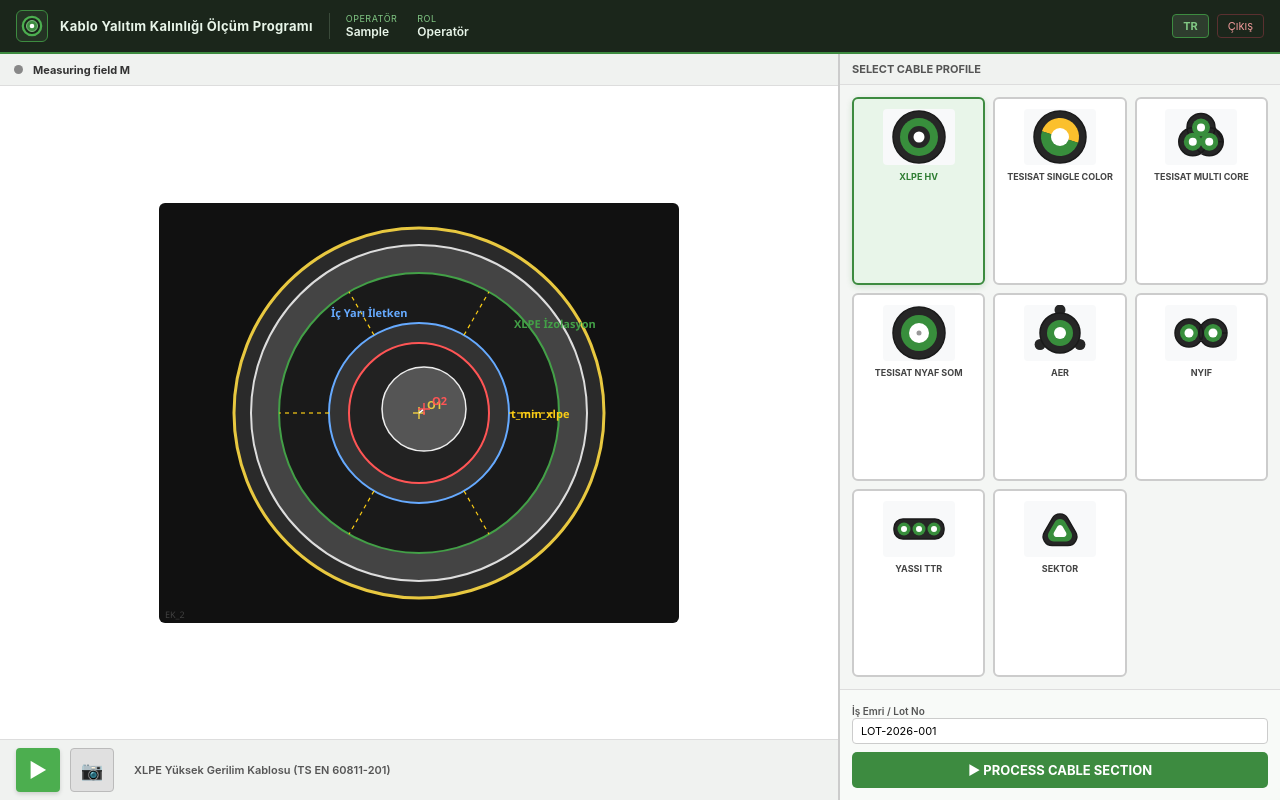
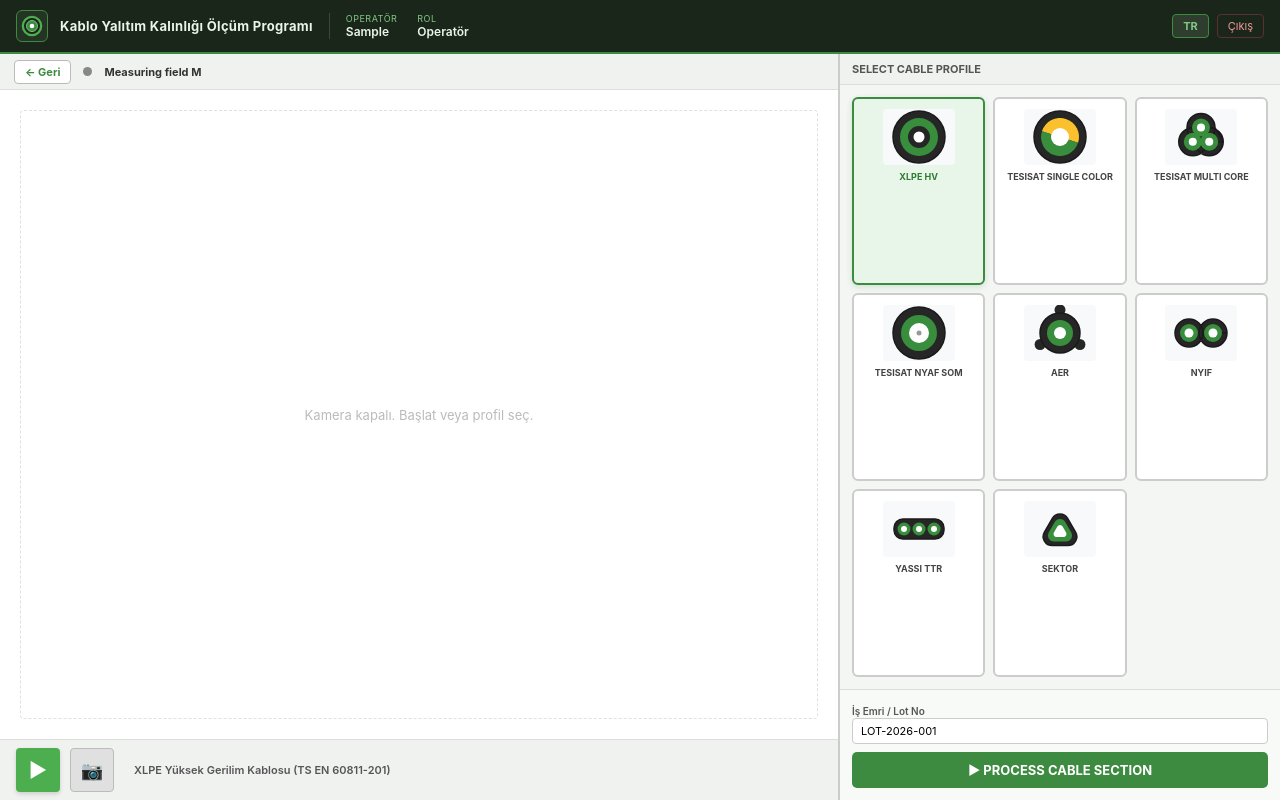
Before and after one commit to zkoc1/Cable_Insulation, a React (Vite) app: page / in a window 1280 px wide. Both pictures are taken after typing "Sample", "Sample123" into the empty fields and a click on the button "Giriş Yap". Built offline with nearby package versions, Linux system fonts and the light colour scheme.

Commit message:
add back button, white standby viewport and RGB multi-flash scan sequence

```diff
--- a/src/components/screens/MeasurementScreen.tsx
+++ b/src/components/screens/MeasurementScreen.tsx
@@ -2,13 +2,13 @@ import React, { useRef, useState, useCallback } from 'react';
 import { useAppStore } from '../../store/useAppStore';
 import { CABLE_PROFILES } from '../../core/data/profiles';
 import { translations } from '../../core/i18n/translations';
-import { CableCanvas } from '../cable/CableCanvas';
 import { CableIcon } from '../cable/CableIcon';
 import { MeasurementCalculationService } from '../../services/MeasurementCalculationService';
 import { MeasurementOverlayService } from '../../services/MeasurementOverlayService';
 import type { CableTypeCategory } from '../../core/interfaces/cable';
 
 type CamState = 'off' | 'live' | 'snapshot';
+type ProcessingPhase = 'idle' | 'red' | 'green' | 'blue' | 'complete';
 
 export const MeasurementScreen: React.FC = () => {
   const {
@@ -29,6 +29,7 @@ export const MeasurementScreen: React.FC = () => {
   const [camError, setCamError] = useState('');
   const [snapshotData, setSnapshotData] = useState<string | null>(null);
   const [isProcessing, setIsProcessing] = useState(false);
+  const [processingPhase, setProcessingPhase] = useState<ProcessingPhase>('idle');
   const [processedResult, setProcessedResult] = useState<import('../../core/interfaces/cable').IMeasurementResult | null>(null);
 
   const selected = CABLE_PROFILES.find(p => p.id === selectedCable);
@@ -60,12 +61,25 @@ export const MeasurementScreen: React.FC = () => {
     if (videoRef.current) videoRef.current.srcObject = null;
     setCamState('off');
     setIsProcessing(false);
+    setProcessingPhase('idle');
   }, []);
 
-  // Trigger VELOX Image Processing Workflow (Images 3, 4, 5)
+  // Back Button Action
+  const handleGoBack = () => {
+    setSnapshotData(null);
+    setProcessedResult(null);
+    setIsProcessing(false);
+    setProcessingPhase('idle');
+    if (camState === 'live') {
+      stopCamera();
+    }
+  };
+
+  // Multi-Flash RGB Lighting Sequence & Image Processing (Photos 3, 4, 5)
   const runImageProcessing = useCallback(async (targetCableType: CableTypeCategory) => {
     setIsProcessing(true);
     setProcessedResult(null);
+    setProcessingPhase('red');
 
     // Grab real camera frame if live camera stream is active
     let rawFrame: string | null = null;
@@ -81,7 +95,17 @@ export const MeasurementScreen: React.FC = () => {
       }
     }
 
-    // Composite VELOX colorized section with radial measurement lines (Image 5) over camera frame or clean canvas
+    // Step 2: Green Light Flash (350ms)
+    setTimeout(() => {
+      setProcessingPhase('green');
+    }, 350);
+
+    // Step 3: Blue Light Flash (700ms)
+    setTimeout(() => {
+      setProcessingPhase('blue');
+    }, 700);
+
+    // Composite final colorized section with radial lines (Photo 3)
     const { imagePath, measurementData } = await MeasurementOverlayService.createCompositedSnapshot(
       rawFrame,
       targetCableType,
@@ -89,7 +113,7 @@ export const MeasurementScreen: React.FC = () => {
       480
     );
 
-    // Simulate processing delay (Image 4: PROCESSING..)
+    // Step 4: Completion (1050ms)
     setTimeout(() => {
       const result = MeasurementCalculationService.calculate(
         targetCableType,
@@ -104,7 +128,8 @@ export const MeasurementScreen: React.FC = () => {
       setProcessedResult(result);
       setCamState('snapshot');
       setIsProcessing(false);
-    }, 1100);
+      setProcessingPhase('complete');
+    }, 1050);
   }, [camState, orderNumber, notes, session.username]);
 
   // Handle Cable Type selection
@@ -128,25 +153,40 @@ export const MeasurementScreen: React.FC = () => {
       {/* ── Sol: Cable Cross-Section Viewport (Images 3, 4, 5 Left Panel) ── */}
       <div style={{ flex: '1 1 0', display: 'flex', flexDirection: 'column', background: '#ffffff', minWidth: 0, borderRight: '2px solid #ccc', position: 'relative' }}>
 
-        {/* Viewport header */}
+        {/* Viewport Header Bar + Geri (Back) Button */}
         <div style={{
-          height: 32, background: '#f0f2f0', display: 'flex',
-          alignItems: 'center', padding: '0 14px', gap: 10, borderBottom: '1px solid #ddd',
+          height: 36, background: '#f0f2f0', display: 'flex',
+          alignItems: 'center', padding: '0 14px', gap: 12, borderBottom: '1px solid #ddd',
         }}>
+          {/* ← Geri Button */}
+          <button
+            onClick={handleGoBack}
+            style={{
+              padding: '4px 10px', background: '#fff', border: '1px solid #bbb',
+              borderRadius: 4, fontSize: 11, fontWeight: 700, color: '#3d8b40',
+              cursor: 'pointer', display: 'flex', alignItems: 'center', gap: 4,
+            }}
+          >
+            ← Geri
+          </button>
+
           <span style={{
             width: 9, height: 9, borderRadius: '50%',
             background: isProcessing ? '#00e676' : camState === 'live' ? '#2e7d32' : camState === 'snapshot' ? '#f59e0b' : '#888',
             display: 'inline-block',
           }} />
           <span style={{ color: '#333', fontSize: 11, fontWeight: 700 }}>
-            {isProcessing ? 'STATE-OF-THE-ART IMAGE PROCESSING ALGORITHMS' : 'Measuring field M'}
+            {isProcessing ? `RGB FLASH LIGHT SCAN (${processingPhase.toUpperCase()})` : 'Measuring field M'}
           </span>
           {camError && <span style={{ color: '#f55', fontSize: 11, marginLeft: 8 }}>⚠ {camError}</span>}
         </div>
 
-        {/* Cable Image Center Area */}
-        <div style={{ flex: 1, display: 'flex', alignItems: 'center', justifyContent: 'center', position: 'relative', overflow: 'hidden', background: '#ffffff', padding: 20 }}>
-          {/* Canlı Video Stream */}
+        {/* Cable Image Center Viewport */}
+        <div style={{
+          flex: 1, display: 'flex', alignItems: 'center', justifyContent: 'center',
+          position: 'relative', overflow: 'hidden', background: '#ffffff', padding: 20,
+        }}>
+          {/* Canlı Video Stream with Multi-Flash Lighting Filters (Photos 4, 5) */}
           <video
             ref={videoRef}
             autoPlay
@@ -155,11 +195,16 @@ export const MeasurementScreen: React.FC = () => {
             style={{
               display: camState === 'live' ? 'block' : 'none',
               width: '100%', height: '100%', objectFit: 'contain',
+              filter: processingPhase === 'red' ? 'sepia(1) hue-rotate(320deg) saturate(4)'
+                    : processingPhase === 'green' ? 'sepia(1) hue-rotate(90deg) saturate(5)'
+                    : processingPhase === 'blue' ? 'brightness(1.2) contrast(1.4)'
+                    : 'none',
+              transition: 'filter 0.2s ease',
             }}
           />
           <canvas ref={snapCanvas} style={{ display: 'none' }} />
 
-          {/* Colorized Processed Image with Radial Lines (Image 5 Left) */}
+          {/* Colorized Processed Image with Radial Lines (Photo 3) */}
           {camState === 'snapshot' && snapshotData && (
             <img
               src={snapshotData}
@@ -168,18 +213,24 @@ export const MeasurementScreen: React.FC = () => {
             />
           )}
 
-          {/* Standby Viewport Image (Image 3 Left) */}
+          {/* Standby Viewport: Plain Blank White (Photo 2 Exactly) */}
           {camState === 'off' && !snapshotData && (
-            <CableCanvas cableType={selectedCable} width={520} height={420} />
+            <div style={{
+              width: '100%', height: '100%', background: '#ffffff',
+              display: 'flex', alignItems: 'center', justifyContent: 'center',
+              color: '#bbb', fontSize: 13, border: '1px dashed #e0e0e0', borderRadius: 4,
+            }}>
+              Kamera kapalı. Başlat veya profil seç.
+            </div>
           )}
         </div>
 
-        {/* Bottom Control Bar (Image 3, 4, 5 Bottom Left) */}
+        {/* Bottom Control Bar */}
         <div style={{
           padding: '8px 16px', background: '#f0f2f0', borderTop: '1px solid #ddd',
           display: 'flex', alignItems: 'center', gap: 10,
         }}>
-          {/* Play / Process Button (Image 3, 4, 5) */}
+          {/* Play / Process Button */}
           <button
             onClick={() => runImageProcessing(selectedCable)}
             disabled={isProcessing}
@@ -211,10 +262,10 @@ export const MeasurementScreen: React.FC = () => {
         </div>
       </div>
 
-      {/* ── Sağ: VELOX Parameter / Results Panel (Images 3, 4, 5 Right Panel) ── */}
+      {/* ── Sağ: VELOX Parameter / Results Panel (Photos 3, 4, 5 Right Panel) ── */}
       <div style={{ width: 440, background: '#f4f6f4', display: 'flex', flexDirection: 'column', overflow: 'hidden' }}>
 
-        {/* 1. STATE: PROCESSING ANIMATION (Image 4 Right Side) */}
+        {/* 1. STATE: PROCESSING ANIMATION (Photo 4 & 5 Right Side) */}
         {isProcessing ? (
           <div style={{
             flex: 1, display: 'flex', alignItems: 'center', justifyContent: 'center',
@@ -223,20 +274,20 @@ export const MeasurementScreen: React.FC = () => {
             <div style={{
               fontSize: 26, fontWeight: 900, color: '#40c040',
               letterSpacing: 2, fontFamily: 'monospace',
-              animation: 'blink 0.8s infinite alternate',
+              animation: 'blink 0.6s infinite alternate',
             }}>
               PROCESSING..
             </div>
-            <div style={{ fontSize: 12, color: '#666' }}>
-              Kenar ve katman renklendirme algoritması çalışıyor...
+            <div style={{ fontSize: 11, color: '#666', fontFamily: 'monospace' }}>
+              Flash Işık & Katman Renklendirme Algoritması ({processingPhase.toUpperCase()})
             </div>
           </div>
         ) : processedResult ? (
 
-          /* 2. STATE: PROCESSED RESULTS & TEST PLAN TABLE (Image 5 Right Side) */
+          /* 2. STATE: PROCESSED RESULTS & TEST PLAN TABLE (Photo 3 Right Side) */
           <div style={{ flex: 1, display: 'flex', flexDirection: 'column', overflow: 'hidden', background: '#fff' }}>
 
-            {/* Test plan header bar matching Image 5 */}
+            {/* Test plan header bar */}
             <div style={{
               background: '#3d8b40', color: '#fff', padding: '8px 12px',
               fontSize: 12, fontWeight: 700, display: 'flex', alignItems: 'center', justifyContent: 'space-between',
@@ -247,7 +298,7 @@ export const MeasurementScreen: React.FC = () => {
               </span>
             </div>
 
-            {/* Results Table matching Image 5 Right Panel */}
+            {/* Results Table matching Photo 3 Right Panel */}
             <div style={{ flex: 1, overflowY: 'auto' }}>
 
               {/* Layer 01 - Outerlayer */}
@@ -273,7 +324,7 @@ export const MeasurementScreen: React.FC = () => {
                   style={{
                     display: 'grid', gridTemplateColumns: '1fr 80px 45px 40px',
                     padding: '6px 12px', borderBottom: '1px solid #eee', alignItems: 'center',
-                    fontSize: 11, background: p.passed ? '#daf2da' : '#ffebee', // Green highlighted rows (Image 5)
+                    fontSize: 11, background: p.passed ? '#daf2da' : '#ffebee',
                   }}
                 >
                   <span style={{ fontWeight: 600, color: '#1a2a1a' }}>{p.nameEn}</span>
@@ -311,7 +362,7 @@ export const MeasurementScreen: React.FC = () => {
           </div>
         ) : (
 
-          /* 3. STATE: CABLE TYPE SELECTION GRID (Image 3 Right Side) */
+          /* 3. STATE: CABLE TYPE SELECTION GRID */
           <div style={{ flex: 1, display: 'flex', flexDirection: 'column', overflow: 'hidden', background: '#fff' }}>
             <div style={{ padding: '8px 12px', background: '#f0f2f0', borderBottom: '1px solid #ddd', fontSize: 11, fontWeight: 700, color: '#555' }}>
               SELECT CABLE PROFILE
```
